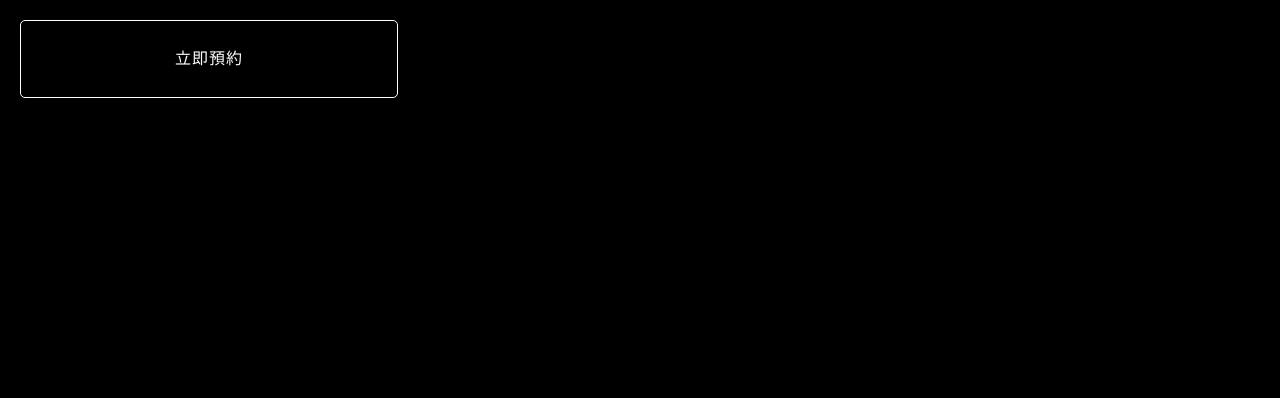
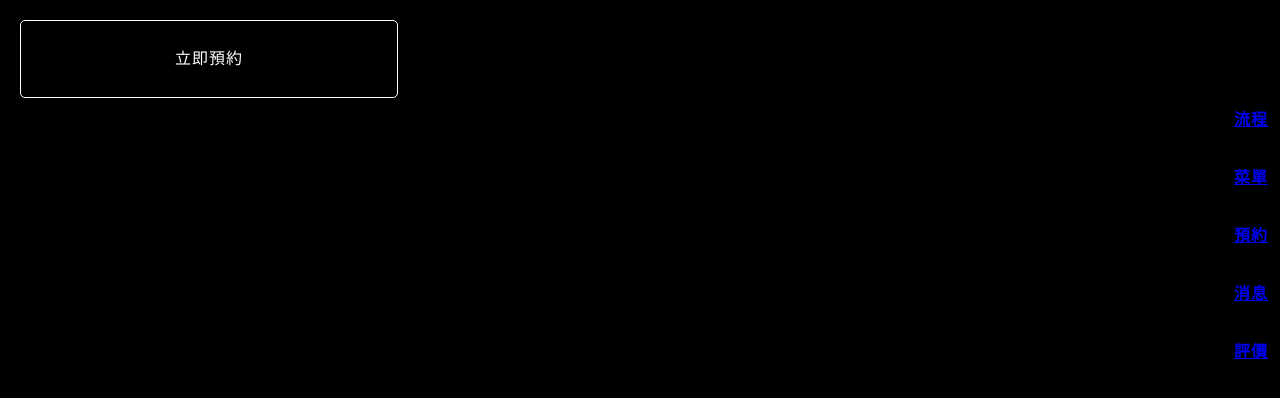
Before and after one commit to AZH0823/SMEET_Proj, a website: page component.html in a window 1280 px wide. Drawn offline with Linux system fonts and the light colour scheme.

```diff
--- a/component.html
+++ b/component.html
@@ -10,6 +10,20 @@
 <body style="background:black;">
     <!-- 前台 -->
     <div class="server-btn" style="margin: 20px;">立即預約</div>
+
+    <!-- 錨點 -->
+        <ul>
+            <li><a href="#process">流程</a></li>
+            <li><a href="#menu">菜單</a></li>
+            <li><a href="#reserve">預約</a></li>
+            <li><a href="#messege">消息</a></li>
+            <li><a href="#assess">評價</a></li>
+        </ul>
+        <div id="process">流程</div>
+        <div id="menu">菜單</div>
+        <div id="reserve">預約</div>
+        <div id="messege">消息</div>
+        <div id="assess">評價</div>
     <!-- 後台 -->
 </body>
 </html>
--- a/sass/component/_component.scss
+++ b/sass/component/_component.scss
@@ -5,3 +5,25 @@
 @import "./layout/footer";
 @import "./layout/header";
 @import "./backNav";
+
+ul{
+    list-style: none;
+    position: fixed;
+    top: 100px;
+    right: 0px;
+    li{
+        font-family: $font_family_c;
+        width: 38px;
+        height: 38px;
+        line-height: 19px;
+        font-size: map-get($font_size, secondary);
+        padding: 10px;
+        text-align: center;
+        border: 0px solid #333;
+        font-weight: bold;
+        transition: color .2s ease;
+        & :hover{
+            background: #000;
+        }
+    }
+}
```
Also changed, not shown: component_back.html (+1 -0 lines), css/style.css, img/component/Group 574.png (added), sass/component/_backNav.scss (line endings or trailing spaces), 1 other file.
